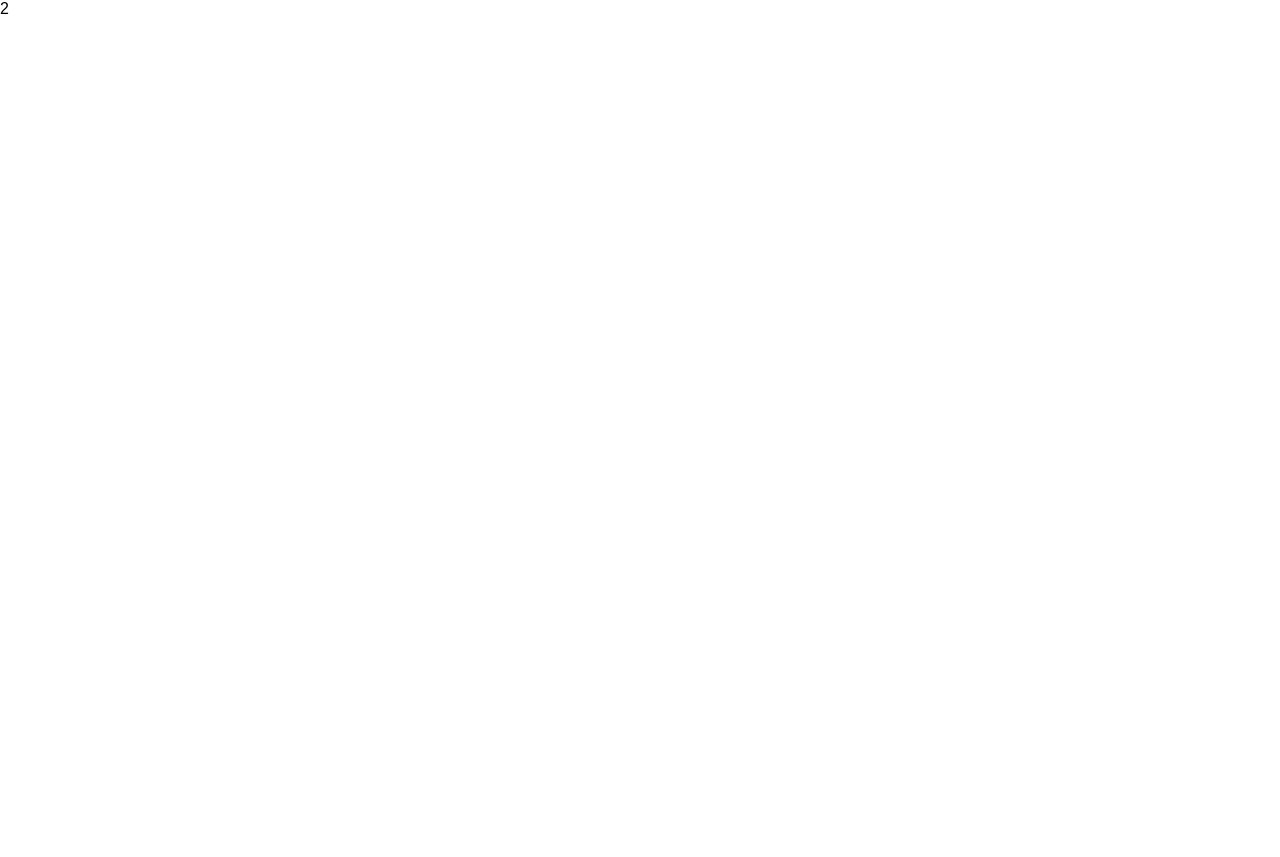
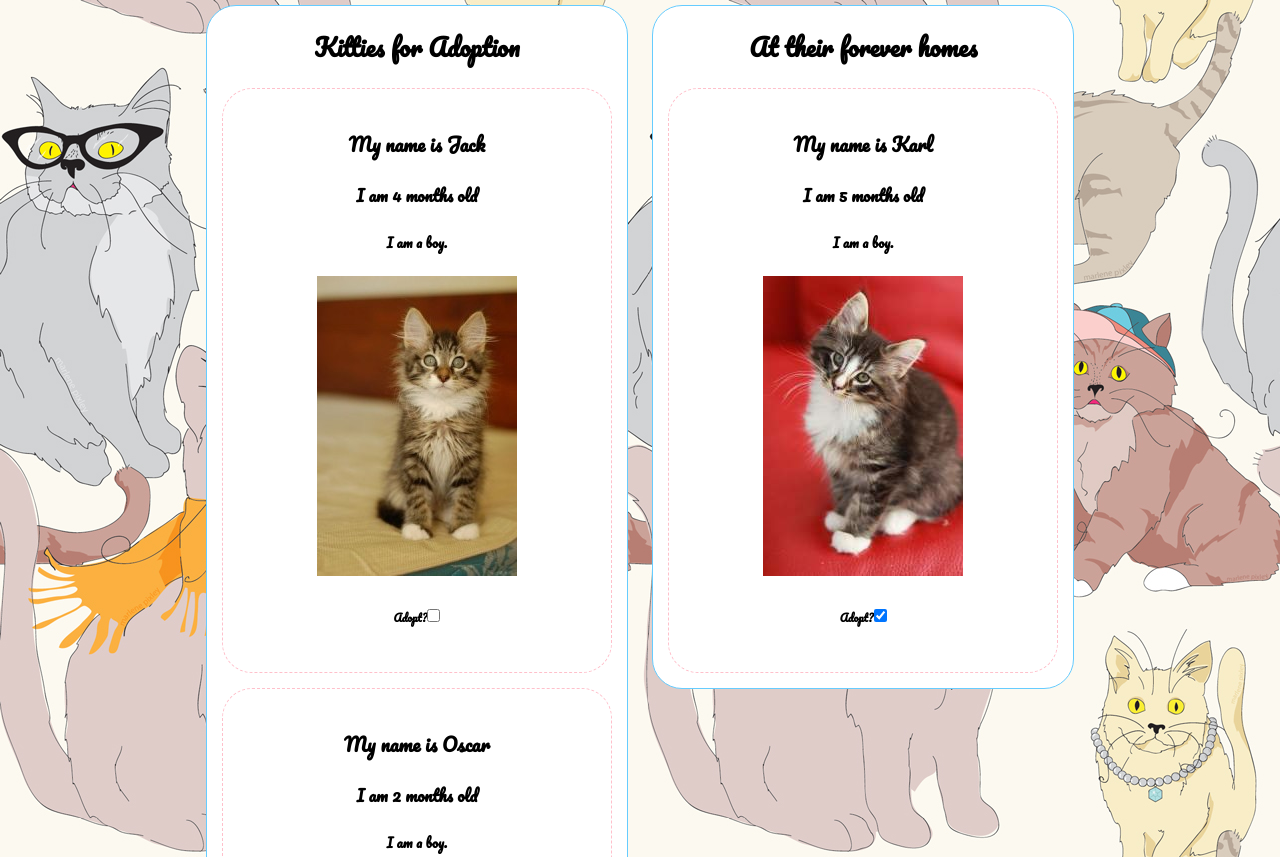
Before and after one commit to kyangy/catsApp, a plain HTML site: page kitties-starter-app/index.html in a window 1280 px wide. Shown: the top 857 px of the page. Before the commit the page ends 800 px from the top, so only its background shows below. Drawn offline with Linux system fonts and the light colour scheme.

Commit message:
finished

```diff
--- a/kitties-starter-app/css/style.css
+++ b/kitties-starter-app/css/style.css
@@ -1,20 +1,36 @@
 /*@import a Google Font here!*/
 
 body {
-
+	background: url('../images/background.png');
+	font-family: Pacifico, sans-serif;
 }
 
 #container {
-
+	margin: 0 auto;
+	width: 75%;
+	text-align: center;
 }
 
 .dashed {
-
+	border: 1px dashed pink;
+	margin-bottom: 10px;
+	border-radius: 30px;
+	padding: 20px;
+	margin: 15px;
 }
 
 .left-container, .right-container {
+	display: inline-block;
+	background: white;
+	width: 420px;
+	height: 100%;
+	border: 1px solid #66CCFF;
+	border-radius: 30px;
+	vertical-align: top;
+	margin-top: 5px;
+	margin-bottom: 5px;
+}
 
+.left-container {
+	margin-right: 20px;
 }
-h1 {
-
-}
--- a/kitties-starter-app/index.html
+++ b/kitties-starter-app/index.html
@@ -12,16 +12,35 @@
 
 		<link rel="stylesheet" href="css/normalize.css">
 		<link rel="stylesheet" href="css/style.css">
+		<link href='http://fonts.googleapis.com/css?family=Pacifico' rel='stylesheet' type='text/css'>
 
 		<script src="js/angular.js"></script>
 		<script src="js/main.js"></script>
 		<script src="js/KittiesController.js"></script>
 	</head>
 
-	<body ng-controller="KittiesController as kittyControl">
+	<body ng-controller="KittiesController as main">
 		<section id="container">
-			<div class="left-container">{{1+1}}</div>
-			<div class="right-container"></div>
+			<div class="left-container">
+				<h2>Kitties for Adoption</h2>
+				<div class="dashed" ng-repeat="adoptMe in main.kittiesList | filter: {adopted: false}">
+					<h3>My name is {{adoptMe.catName}}</h3>
+					<h4>I am {{adoptMe.monthsOld}} months old</h4>
+					<h5>I am a {{adoptMe.gender}}.</h5>
+					<img ng-src="{{adoptMe.image}}">
+					<h6>Adopt?<input type="checkbox" ng-model="adoptMe.adopted"></h6>
+				</div>
+			</div>
+			<div class="right-container">
+				<h2>At their forever homes</h2>
+				<div class="dashed" ng-repeat="adoptMe in main.kittiesList | filter: {adopted: true}">
+					<h3>My name is {{adoptMe.catName}}</h3>
+					<h4>I am {{adoptMe.monthsOld}} months old</h4>
+					<h5>I am a {{adoptMe.gender}}.</h5>
+					<img ng-src="{{adoptMe.image}}">
+					<h6>Adopt?<input type="checkbox" ng-model="adoptMe.adopted"></h6>
+				</div>
+			</div>
 		</section>
 	</body>
 </html>
--- a/kitties-starter-app/js/KittiesController.js
+++ b/kitties-starter-app/js/KittiesController.js
@@ -3,6 +3,8 @@ angular
 	.controller('KittiesController', KittiesControllerFunc);
 
 	function KittiesControllerFunc(){
+		this.adoptTheseCats = adoptTheseCats;
+		this.cantHaveTheseCats = cantHaveTheseCats;
 		this.kittiesList = [
 		{
 			catName: 'Karl',
@@ -35,5 +37,13 @@ angular
 
 	]
 
+function adoptTheseCats () {
+	return this.kittiesList.filter(function(x) {return x.adopted === false;})
+};
 
-	};
+function cantHaveTheseCats () {
+	return this.kittiesList.filter(function(x) {return x.adopted === true;})
+
+};
+
+}
```
